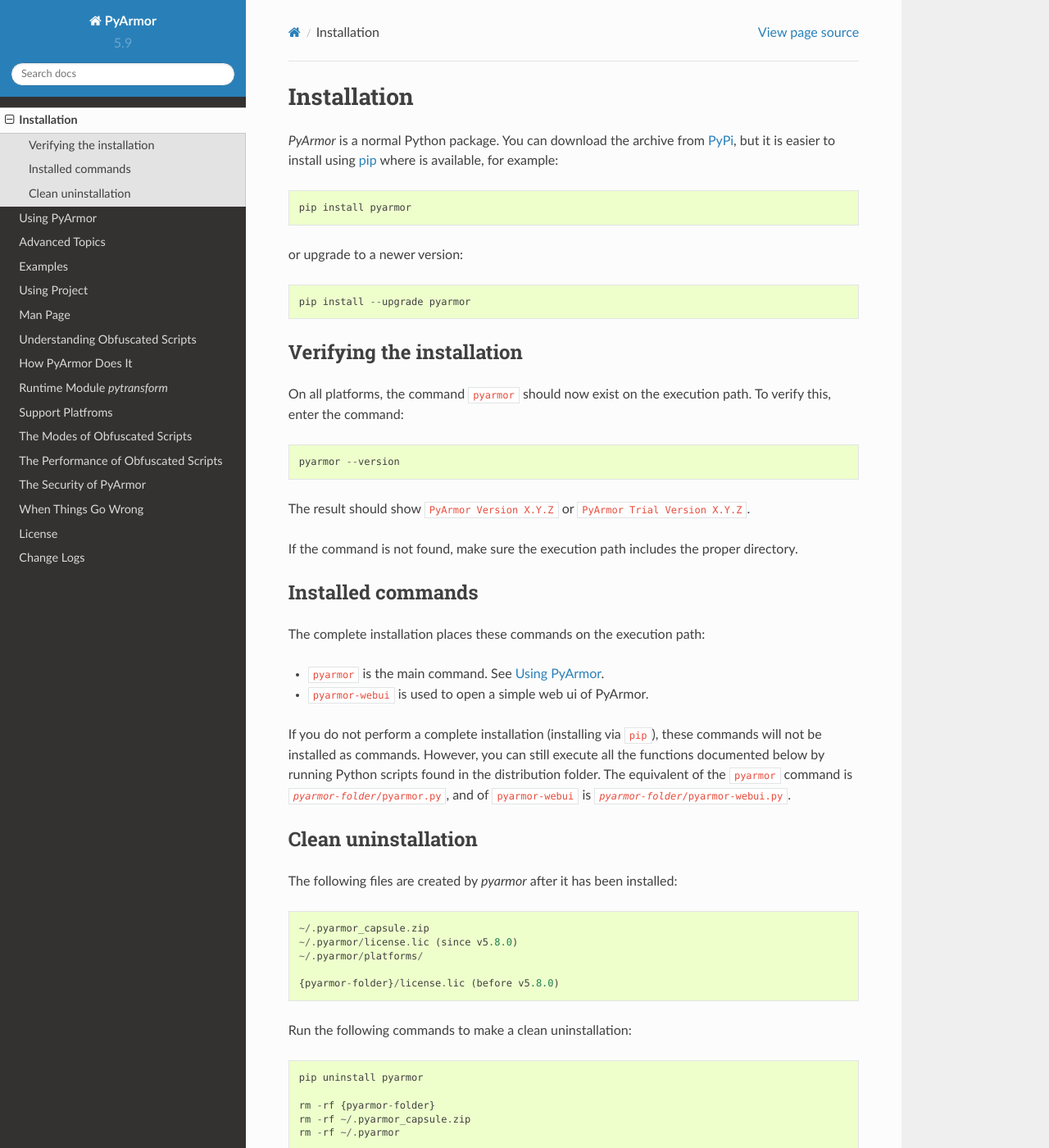
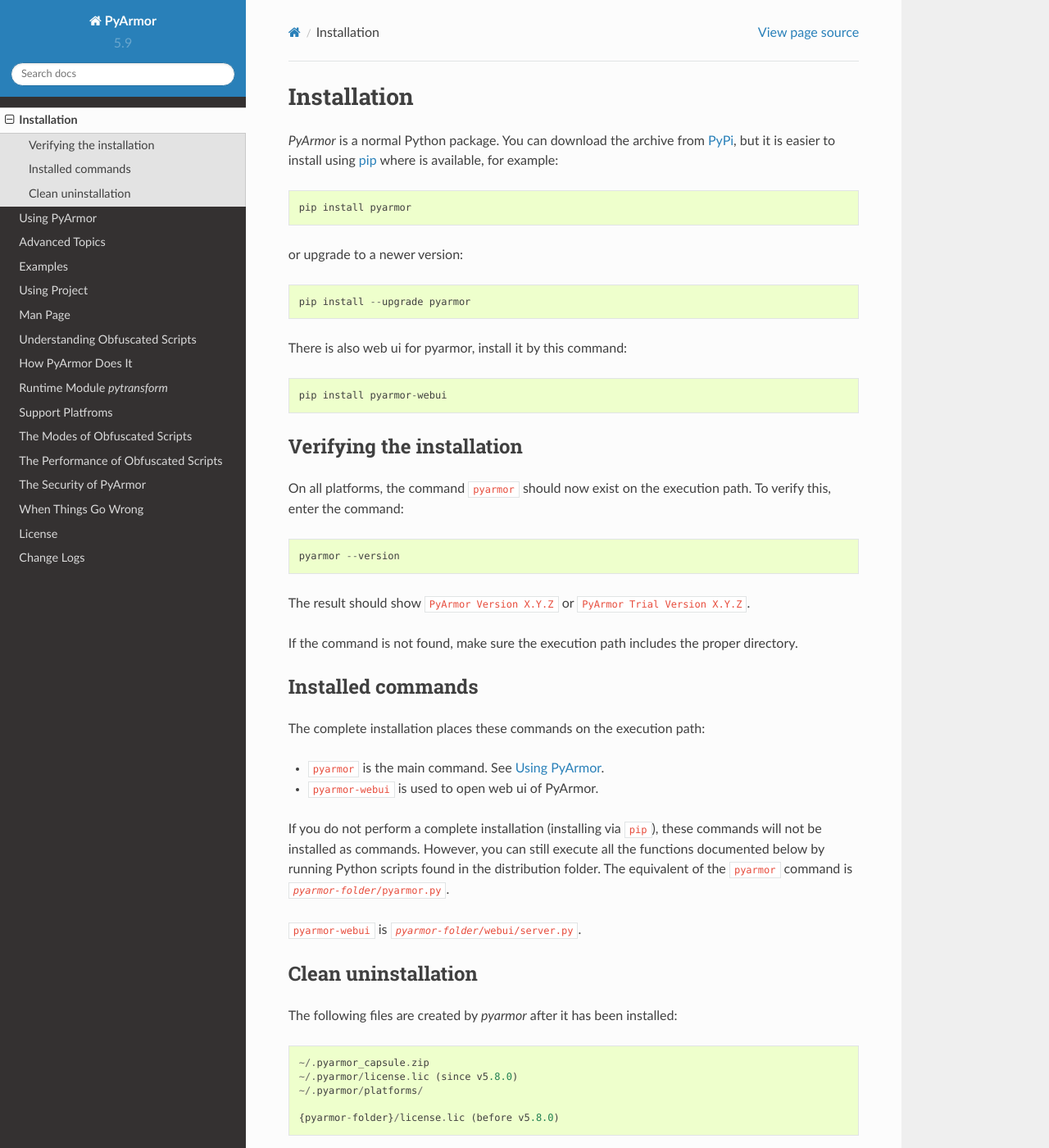
Before and after one commit to dashingsoft/pyarmor, a Sphinx documentation site: the page built from docs/installation.rst, in a window 1280 px wide and 1400 px high. Shown: the whole window at 82% size. Built offline with Sphinx 7.4.7 and the Read the Docs theme 2.0.0, drawn with Linux system fonts in a browser that asks for light colours.

Commit message:
Refine webui document

```diff
--- a/docs/installation.rst
+++ b/docs/installation.rst
@@ -9,6 +9,10 @@
 or upgrade to a newer version::
 
     pip install --upgrade pyarmor
+
+There is also web ui for pyarmor, install it by this command::
+
+    pip install pyarmor-webui
 
 Verifying the installation
 --------------------------
@@ -30,14 +34,15 @@
 
 * ``pyarmor`` is the main command. See :ref:`Using PyArmor`.
 
-* ``pyarmor-webui`` is used to open a simple web ui of PyArmor.
+* ``pyarmor-webui`` is used to open web ui of PyArmor.
 
 If you do not perform a complete installation (installing via
 ``pip``), these commands will not be installed as commands.  However,
 you can still execute all the functions documented below by running
 Python scripts found in the distribution folder.  The equivalent of
-the ``pyarmor`` command is :file:`{pyarmor-folder}/pyarmor.py`, and of
-``pyarmor-webui`` is :file:`{pyarmor-folder}/pyarmor-webui.py`.
+the ``pyarmor`` command is :file:`{pyarmor-folder}/pyarmor.py`.
+
+``pyarmor-webui`` is :file:`{pyarmor-folder}/webui/server.py`.
 
 Clean uninstallation
 --------------------
```
